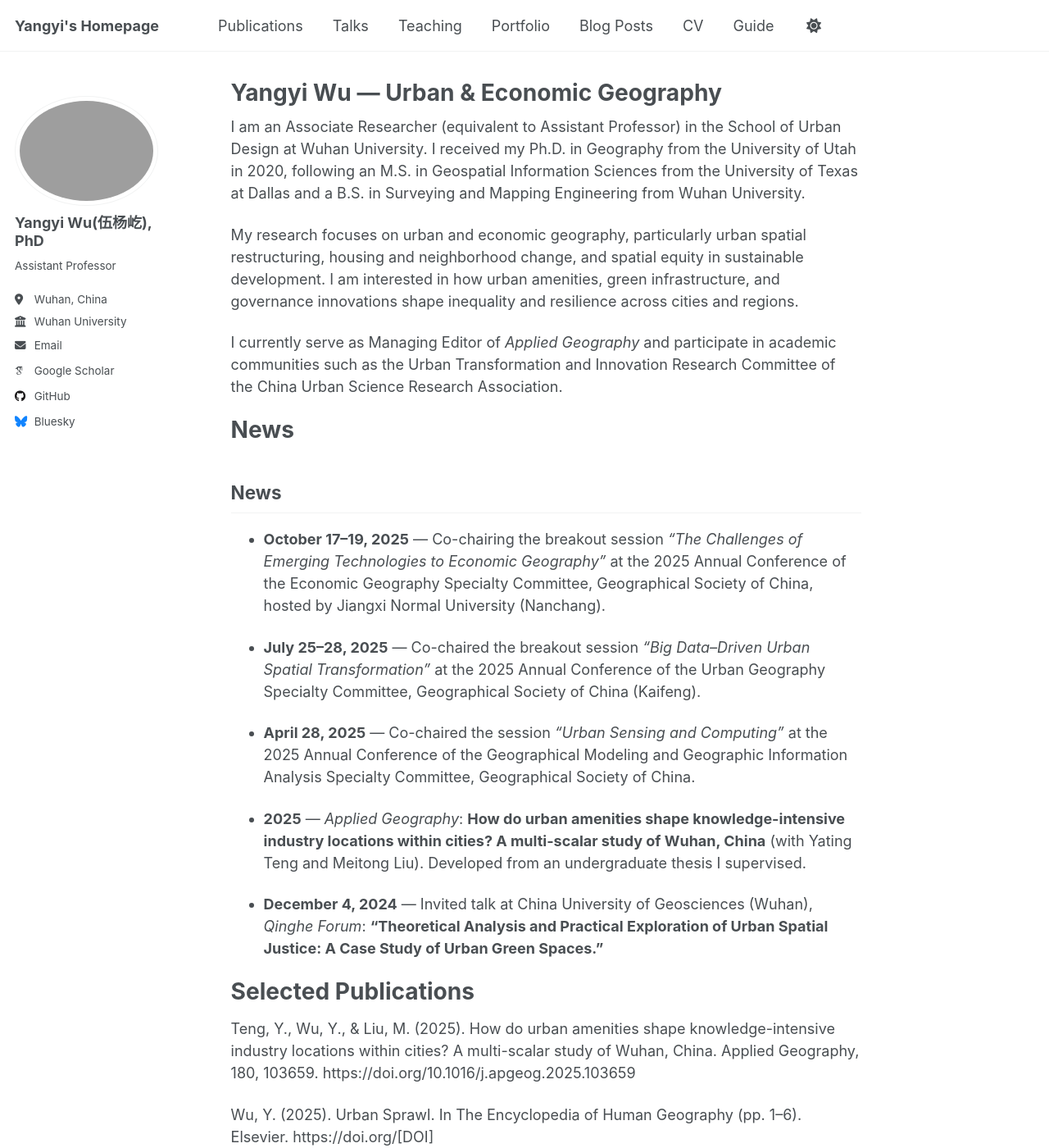
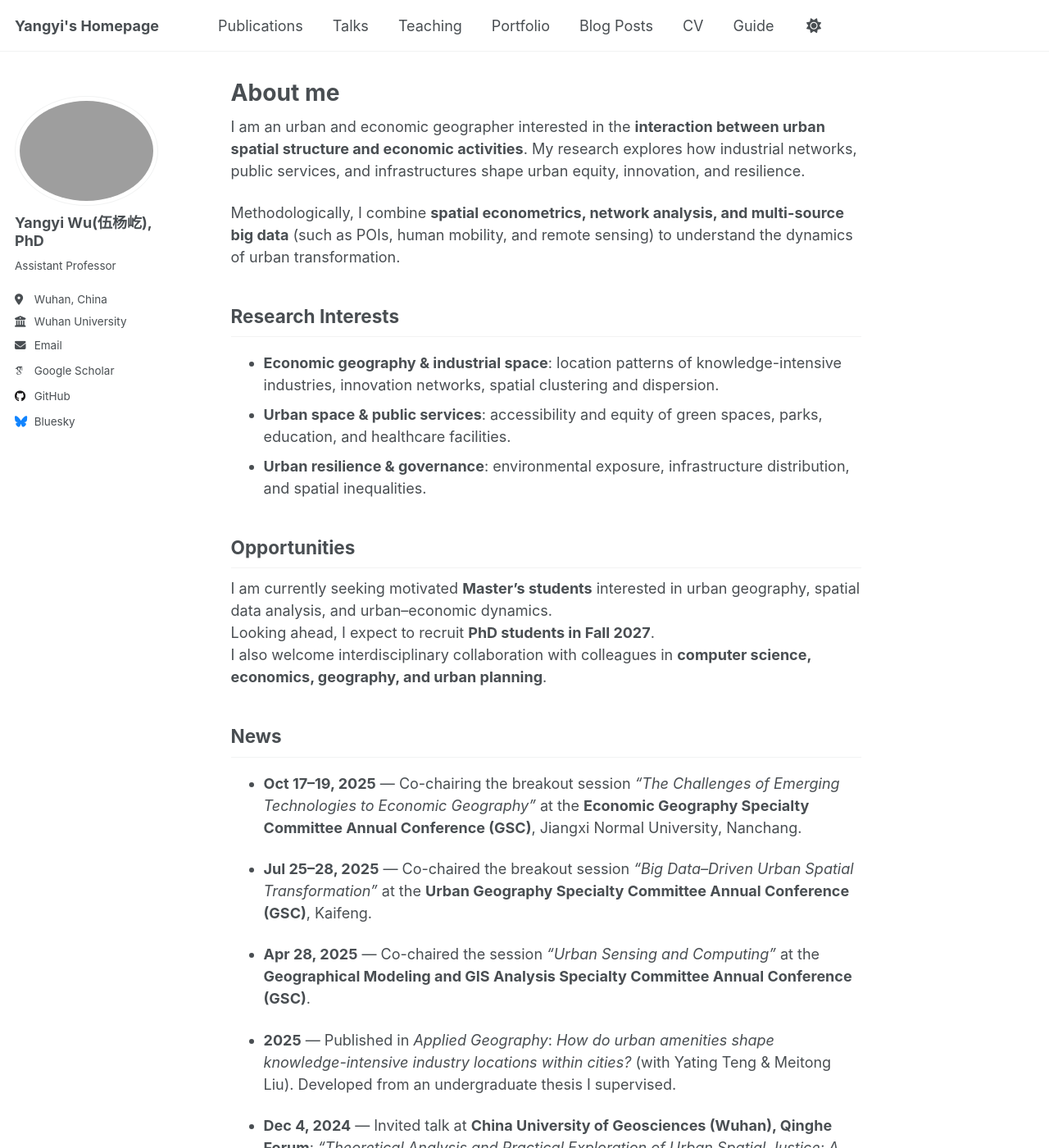
Before and after one commit to Yangyi-Wu/Yangyi-Wu.github.io, a Jekyll site: the page built from _pages/about.md, in a window 1280 px wide and 1400 px high. Shown: the whole window at 82% size. Built offline with Jekyll 4.4.1, drawn with Linux system fonts in a browser that asks for light colours; some web fonts are replaced; a script that is not in the unit is left out; some of the changed text lies outside the part shown.

Commit message:
Update about.md

```diff
--- a/_pages/about.md
+++ b/_pages/about.md
@@ -1,41 +1,41 @@
 ---
 permalink: /
-title: "Yangyi Wu — Urban & Economic Geography"
+title: "About me"
 author_profile: true
 redirect_from:
   - /about/
   - /about.html
 ---
 
-I am an Associate Researcher (equivalent to Assistant Professor) in the School of Urban Design at Wuhan University. I received my Ph.D. in Geography from the University of Utah in 2020, following an M.S. in Geospatial Information Sciences from the University of Texas at Dallas and a B.S. in Surveying and Mapping Engineering from Wuhan University.
+I am an urban and economic geographer interested in the **interaction between urban spatial structure and economic activities**. My research explores how industrial networks, public services, and infrastructures shape urban equity, innovation, and resilience.
 
-My research focuses on urban and economic geography, particularly urban spatial restructuring, housing and neighborhood change, and spatial equity in sustainable development. I am interested in how urban amenities, green infrastructure, and governance innovations shape inequality and resilience across cities and regions.
+Methodologically, I combine **spatial econometrics, network analysis, and multi-source big data** (such as POIs, human mobility, and remote sensing) to understand the dynamics of urban transformation.
 
-I currently serve as Managing Editor of *Applied Geography* and participate in academic communities such as the Urban Transformation and Innovation Research Committee of the China Urban Science Research Association.
+## Research Interests
+- **Economic geography & industrial space**: location patterns of knowledge-intensive industries, innovation networks, spatial clustering and dispersion.
+- **Urban space & public services**: accessibility and equity of green spaces, parks, education, and healthcare facilities.
+- **Urban resilience & governance**: environmental exposure, infrastructure distribution, and spatial inequalities.
 
-News
-======
+## Opportunities
+
+I am currently seeking motivated **Master’s students** interested in urban geography, spatial data analysis, and urban–economic dynamics.
+Looking ahead, I expect to recruit **PhD students in Fall 2027**.
+I also welcome interdisciplinary collaboration with colleagues in **computer science, economics, geography, and urban planning**.
+
 ## News
 
-- **October 17–19, 2025** — Co-chairing the breakout session *“The Challenges of Emerging Technologies to Economic Geography”* at the 2025 Annual Conference of the Economic Geography Specialty Committee, Geographical Society of China, hosted by Jiangxi Normal University (Nanchang).
+- **Oct 17–19, 2025** — Co-chairing the breakout session *“The Challenges of Emerging Technologies to Economic Geography”* at the **Economic Geography Specialty Committee Annual Conference (GSC)**, Jiangxi Normal University, Nanchang.
 
-- **July 25–28, 2025** — Co-chaired the breakout session *“Big Data–Driven Urban Spatial Transformation”* at the 2025 Annual Conference of the Urban Geography Specialty Committee, Geographical Society of China (Kaifeng).
+- **Jul 25–28, 2025** — Co-chaired the breakout session *“Big Data–Driven Urban Spatial Transformation”* at the **Urban Geography Specialty Committee Annual Conference (GSC)**, Kaifeng.
 
-- **April 28, 2025** — Co-chaired the session *“Urban Sensing and Computing”* at the 2025 Annual Conference of the Geographical Modeling and Geographic Information Analysis Specialty Committee, Geographical Society of China.
+- **Apr 28, 2025** — Co-chaired the session *“Urban Sensing and Computing”* at the **Geographical Modeling and GIS Analysis Specialty Committee Annual Conference (GSC)**.
 
-- **2025** — *Applied Geography*: **How do urban amenities shape knowledge-intensive industry locations within cities? A multi-scalar study of Wuhan, China** (with Yating Teng and Meitong Liu). Developed from an undergraduate thesis I supervised.
+- **2025** — Published in *Applied Geography*: *How do urban amenities shape knowledge-intensive industry locations within cities?* (with Yating Teng & Meitong Liu). Developed from an undergraduate thesis I supervised.
 
-- **December 4, 2024** — Invited talk at China University of Geosciences (Wuhan), *Qinghe Forum*: **“Theoretical Analysis and Practical Exploration of Urban Spatial Justice: A Case Study of Urban Green Spaces.”**
+- **Dec 4, 2024** — Invited talk at **China University of Geosciences (Wuhan), Qinghe Forum**: *“Theoretical Analysis and Practical Exploration of Urban Spatial Justice: A Case Study of Urban Green Spaces.”*
 
 
-Selected Publications
-======
-Teng, Y., Wu, Y., & Liu, M. (2025). How do urban amenities shape knowledge-intensive industry locations within cities? A multi-scalar study of Wuhan, China. Applied Geography, 180, 103659. https://doi.org/10.1016/j.apgeog.2025.103659
-
-Wu, Y. (2025). Urban Sprawl. In The Encyclopedia of Human Geography (pp. 1–6). Elsevier. https://doi.org/[DOI]
-
-Wu, Y., Wei, Y. D., Liu, M., & García, I. (2025). Urban equity of park use in peri-urban areas during the COVID-19 pandemic. Landscape and Urban Planning, 256, 105269. https://doi.org/10.1016/j.landurbplan.2025.105269
-
-Wu, Y., Wei, Y. D., Liu, M., & García, I. (2025). Green infrastructure inequality in the context of COVID-19: Taking parks and trails as examples. Urban Forestry & Urban Greening, 86, 128027. https://doi.org/10.1016/j.ufug.2025.128027
-
-Wu, Y., Wei, Y. D., Li, H., & Liu, M. (2022). Amenity, firm agglomeration, and local creativity of producer services in Shanghai. Cities, 120, 103421. https://doi.org/10.1016/j.cities.2021.103421
+## Selected Publications
+- Wu, Y., Teng, Y., & Liu, M. (2025). *How do urban amenities shape knowledge-intensive industry locations within cities?* **Applied Geography**, 180, 103659. [DOI](#)
+- Wu, Y. (2025). *Urban Sprawl.* In **The Encyclopedia of Human Geography**. [DOI](#)
+- Wu, Y., Wei, Y. D., et al. (2025). *Urban equity of park use in peri-urban areas during COVID-19.* **Landscape and Urban Planning**, 256, 105269. [DOI](#)
```
